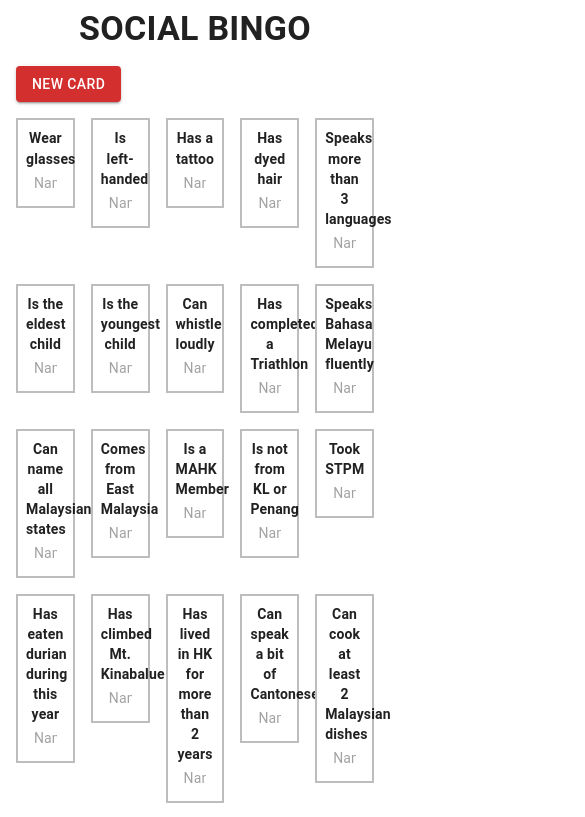
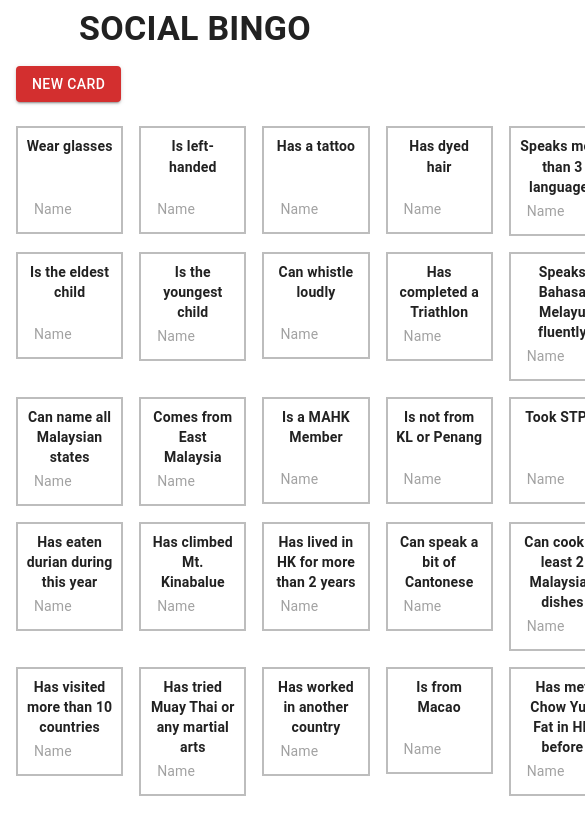
Before and after one commit to kuanjiahong/social-bingo, a React (Vite) app: page / in a window 390 px wide. Shown: the top 817 px of the page, 585 px wide, since content can reach past the window. Built offline with nearby package versions, Linux system fonts and the light colour scheme.

Commit message:
add mobile responsiveness

```diff
--- a/src/App.tsx
+++ b/src/App.tsx
@@ -157,6 +157,15 @@ function BingoCard() {
             New Card
           </Button>
         </Box>
+      </Stack>
+      <Box
+        sx={{
+          overflowX: "auto",
+          WebkitOverflowScrolling: "touch",
+          minWidth: 600, // adjust based on cell size
+          mx: "auto",
+        }}
+      >
         {hasBingo && (
           <Typography
             variant="h5"
@@ -165,7 +174,6 @@ function BingoCard() {
             🎉 BINGO! You've completed a line! 🎉
           </Typography>
         )}
-      </Stack>
         <Grid container columns={5} spacing={2} gap={2} sx={{ mt: 2 }}>
           {ITEMS.map((item, idx) => (
             <Grid key={`${item}-${idx.toString()}`} size={1}>
@@ -179,6 +187,7 @@ function BingoCard() {
             </Grid>
           ))}
         </Grid>
+      </Box>
     </Container>
   );
 }
```
Lines whose indentation alone changed are shown as unchanged.
